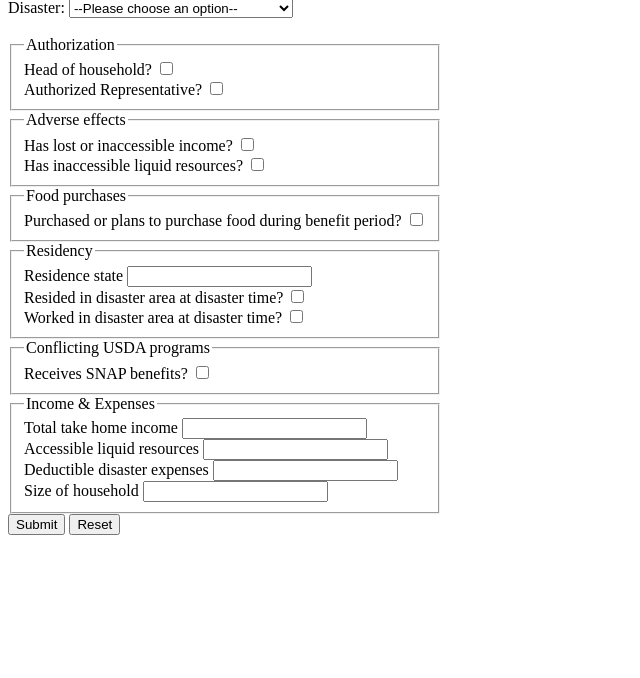
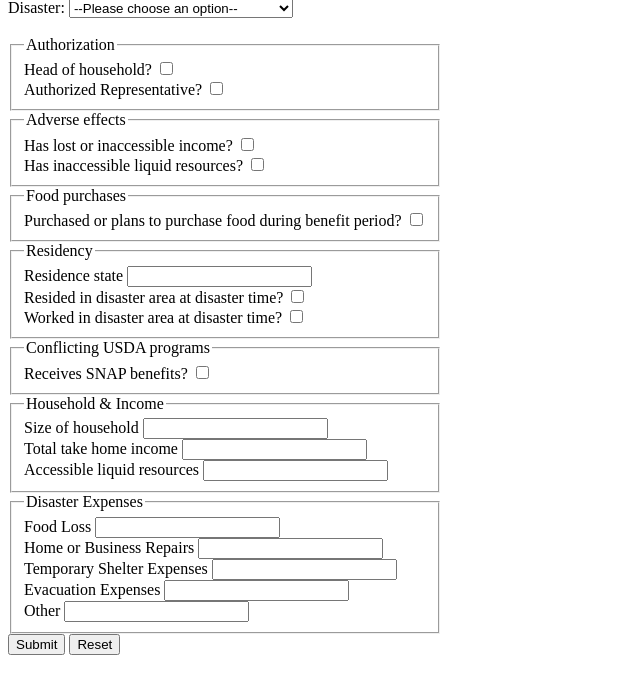
Before and after one commit to 18F/dsnap_rules, a Django app: page / in a window 1280 px wide. Shown: the part 122-800 px from the top of the page, without its empty margins (0-640 px from the left). Run offline with Django 3.2, Linux system fonts and the light colour scheme; data comes from the database, SQL or seed files in the repository.

Commit message:
Compile disaster_expenses for payload

```diff
--- a/dsnap_rules/templates/dsnap_rules/demo_form.html
+++ b/dsnap_rules/templates/dsnap_rules/demo_form.html
@@ -81,7 +81,11 @@
                 </fieldset>
 
                 <fieldset>
-                    <legend> Income &amp; Expenses </legend>
+                    <legend> Household &amp; Income </legend>
+
+                    <label for="size_of_household"> Size of household</label>
+                    <input type=number id="size_of_household" min=1  name="size_of_household" />
+                    <br/>
 
                     <label for="total_take_home_income"> Total take home income</label>
                     <input type=number id="total_take_home_income" min=0 step=0.01 name="total_take_home_income" />
@@ -91,13 +95,29 @@
                     <input type=number id="accessible_liquid_resources" min=0 step=0.01 name="accessible_liquid_resources" />
                     <br/>
 
-                    <label for="deductible_disaster_expenses"> Deductible disaster expenses</label>
-                    <input type=number id="deductible_disaster_expenses" min=0 step=0.01  name="deductible_disaster_expenses" />
-                    <br/>
+                </fieldset>
 
-                    <label for="size_of_household"> Size of household</label>
-                    <input type=number id="size_of_household" min=1  name="size_of_household" />
-                    <br/>
+                <fieldset>
+                    <legend> Disaster Expenses </legend>
+                        <label for="food_loss"> Food Loss </label>
+                        <input type=number id="food_loss" min=0 step=0.01  name="food_loss" />
+                        <br/>
+
+                        <label for="home_or_business_repairs"> Home or Business Repairs </label>
+                        <input type=number id="home_or_business_repairs" min=0 step=0.01  name="home_or_business_repairs" />
+                        <br/>
+
+                        <label for="temporary_shelter_expenses"> Temporary Shelter Expenses </label>
+                        <input type=number id="temporary_shelter_expenses" min=0 step=0.01  name="temporary_shelter_expenses" />
+                        <br/>
+
+                        <label for="evacuation_expenses"> Evacuation Expenses </label>
+                        <input type=number id="evacuation_expenses" min=0 step=0.01  name="evacuation_expenses" />
+                        <br/>
+
+                        <label for="other"> Other </label>
+                        <input type=number id="other" min=0 step=0.01  name="other" />
+                        <br/>
 
                 </fieldset>
 
@@ -141,9 +161,22 @@
         }
 
         function handleFormSubmit(event) {
+            const DISASTER_EXPENSE_TYPES = [
+                "food_loss",
+                "home_or_business_repairs",
+                "temporary_shelter_expenses",
+                "evacuation_expenses",
+                "other",
+            ];
             event.preventDefault();
 
             const form_data = formToJSON(form.elements);
+
+            form_data.disaster_expenses = {};
+            for (let expenses_type of DISASTER_EXPENSE_TYPES) {
+                form_data.disaster_expenses[expenses_type] = form_data[expenses_type];
+                delete form_data[expenses_type];
+            }
 
             var request = new XMLHttpRequest();;
             request.onload = updateResponse;
```
